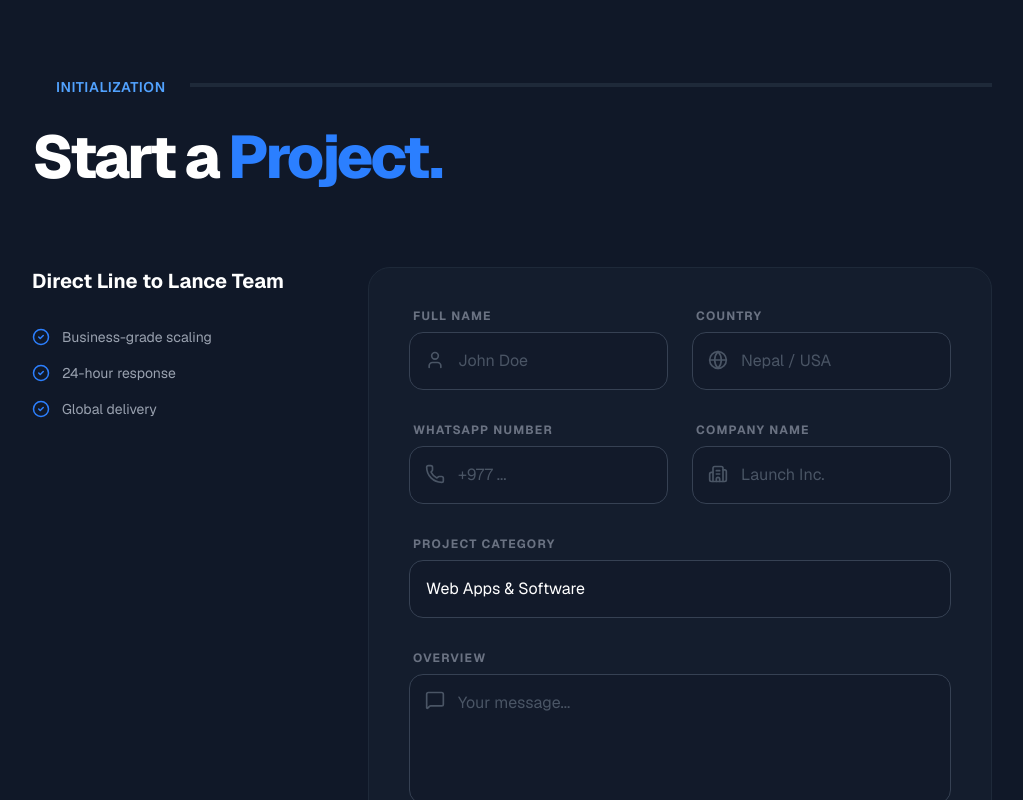
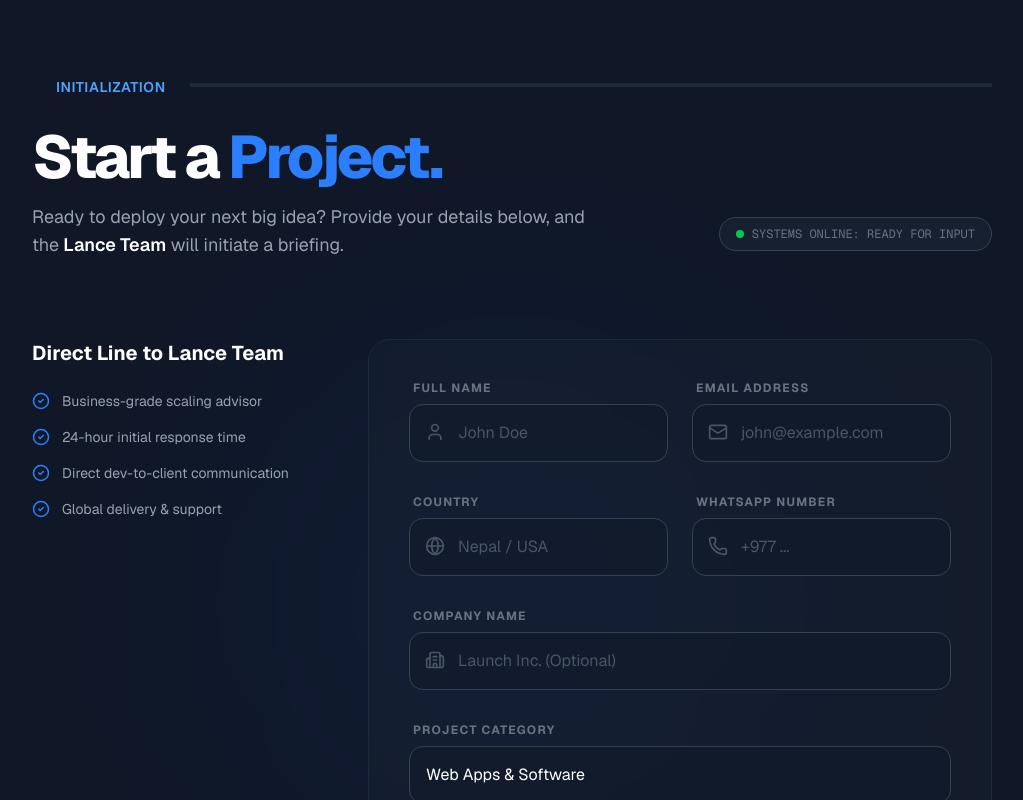
Before and after one commit to EvanSunde/lance-team, a Next.js app: page / in a window 1280 px wide. Shown: the part 4760-5560 px from the top of the page, without its empty margins (128-1151 px from the left). Built offline with nearby package versions, Linux system fonts and the light colour scheme.

Commit message:
Connect with email

```diff
--- a/components/sections/contact.tsx
+++ b/components/sections/contact.tsx
@@ -10,7 +10,8 @@ import {
   Phone,
   CheckCircle2,
   Loader2,
-  Globe
+  Globe,
+  Mail
 } from "lucide-react";
 
 export const ContactSection: FC = () => {
@@ -22,7 +23,7 @@ export const ContactSection: FC = () => {
     e.preventDefault();
     setLoading(true);
 
-    // Replace these 3 strings with your actual EmailJS IDs
+    // Your actual EmailJS Credentials
     const SERVICE_ID = "service_4t7k0pq";
     const TEMPLATE_ID = "template_8t2i3pn";
     const PUBLIC_KEY = "dRkFQQMLo24c7zQyG";
@@ -33,53 +34,105 @@ export const ContactSection: FC = () => {
           setLoading(false);
           setSuccess(true);
           form.current?.reset();
+          // Reset success message after 5 seconds
           setTimeout(() => setSuccess(false), 5000);
         })
         .catch((error) => {
           setLoading(false);
-          alert("Failed to send: " + error.text);
+          alert("Failed to send inquiry. Error: " + error.text);
         });
     }
   };
 
+  // Shared Styles for UI consistency
   const captionStyle = "absolute top-0 left-0 -translate-y-1/2 bg-gray-900 px-6 text-sm text-blue-400 font-semibold uppercase tracking-wider";
   const inputStyle = "w-full bg-gray-900/50 border border-gray-700 rounded-xl px-4 py-4 text-white focus:outline-none focus:border-blue-500 focus:ring-1 focus:ring-blue-500 transition-all placeholder:text-gray-600";
   const labelStyle = "block text-xs font-bold text-gray-500 uppercase tracking-widest mb-2 ml-1";
 
   return (
-    <section id="contact" className="bg-gray-900 py-32 md:py-48 text-gray-200 relative overflow-hidden ">
+    <section id="contact" className="bg-gray-900 py-32 md:py-48 text-gray-200 relative overflow-hidden">
+      {/* Subtle Background Glow */}
+      <div className="absolute top-1/2 left-1/2 -translate-x-1/2 -translate-y-1/2 w-[500px] h-[500px] bg-blue-600/5 blur-[120px] rounded-full pointer-events-none" />
+
       <div className="mx-auto max-w-5xl px-4 sm:px-6 lg:px-8 relative z-10">
 
+        {/* Section Heading */}
         <div className="relative border-t-4 border-gray-800 pt-10 mb-20 text-center md:text-left">
           <span className={captionStyle}>Initialization</span>
-          <h2 className="text-4xl font-extrabold sm:text-6xl text-white tracking-tighter">
-            Start a <span className="text-blue-500">Project.</span>
-          </h2>
+          <div className="flex flex-col md:flex-row md:items-end justify-between gap-6">
+            <div>
+              <h2 className="text-4xl font-extrabold sm:text-6xl text-white tracking-tighter">
+                Start a <span className="text-blue-500">Project.</span>
+              </h2>
+              <p className="mt-4 text-lg text-gray-400 max-w-xl">
+                Ready to deploy your next big idea? Provide your details below, and the
+                <span className="text-white font-semibold"> Lance Team</span> will initiate a briefing.
+              </p>
+            </div>
+            <div className="hidden lg:block pb-2">
+              <div className="flex items-center gap-2 text-xs text-gray-500 font-mono bg-gray-800/50 px-4 py-2 rounded-full border border-gray-700">
+                <span className="w-2 h-2 bg-green-500 rounded-full animate-pulse"></span>
+                SYSTEMS ONLINE: READY FOR INPUT
+              </div>
+            </div>
+          </div>
         </div>
 
         <div className="grid grid-cols-1 lg:grid-cols-3 gap-12">
-          {/* Left Side Info */}
+
+          {/* Left Side: Why Trust Us */}
           <div className="space-y-8">
-            <h3 className="text-white font-bold text-xl">Direct Line to Lance Team</h3>
+            <h3 className="text-white font-bold text-xl mb-6">Direct Line to Lance Team</h3>
             <ul className="space-y-4">
-              {["Business-grade scaling", "24-hour response", "Global delivery"].map((text, i) => (
+              {[
+                "Business-grade scaling advisor",
+                "24-hour initial response time",
+                "Direct dev-to-client communication",
+                "Global delivery & support"
+              ].map((text, i) => (
                 <li key={i} className="flex items-center gap-3 text-sm text-gray-400">
-                  <CheckCircle2 size={18} className="text-blue-500" /> {text}
+                  <CheckCircle2 size={18} className="text-blue-500 flex-shrink-0" />
+                  {text}
                 </li>
               ))}
             </ul>
           </div>
 
-          {/* Form Side */}
+          {/* Right Side: The Form */}
           <div className="lg:col-span-2">
-            <form ref={form} onSubmit={sendEmail} className="grid grid-cols-1 md:grid-cols-2 gap-x-6 gap-y-8 bg-gray-800/30 p-8 md:p-10 rounded-3xl border border-gray-800">
+            <form
+              ref={form}
+              onSubmit={sendEmail}
+              className="grid grid-cols-1 md:grid-cols-2 gap-x-6 gap-y-8 bg-gray-800/30 p-8 md:p-10 rounded-3xl border border-gray-800 backdrop-blur-sm"
+            >
 
               {/* Full Name */}
               <div className="col-span-full md:col-span-1">
                 <label className={labelStyle}>Full Name</label>
                 <div className="relative">
                   <User className="absolute left-4 top-4.5 w-5 h-5 text-gray-600" />
-                  <input name="from_name" type="text" required placeholder="John Doe" className={`${inputStyle} pl-12`} />
+                  <input
+                    name="from_name"
+                    type="text"
+                    required
+                    placeholder="John Doe"
+                    className={`${inputStyle} pl-12`}
+                  />
+                </div>
+              </div>
+
+              {/* Email Address */}
+              <div className="col-span-full md:col-span-1">
+                <label className={labelStyle}>Email Address</label>
+                <div className="relative">
+                  <Mail className="absolute left-4 top-4.5 w-5 h-5 text-gray-600" />
+                  <input
+                    name="user_email"
+                    type="email"
+                    required
+                    placeholder="john@example.com"
+                    className={`${inputStyle} pl-12`}
+                  />
                 </div>
               </div>
 
@@ -88,7 +141,13 @@ export const ContactSection: FC = () => {
                 <label className={labelStyle}>Country</label>
                 <div className="relative">
                   <Globe className="absolute left-4 top-4.5 w-5 h-5 text-gray-600" />
-                  <input name="country" type="text" required placeholder="Nepal / USA" className={`${inputStyle} pl-12`} />
+                  <input
+                    name="country"
+                    type="text"
+                    required
+                    placeholder="Nepal / USA"
+                    className={`${inputStyle} pl-12`}
+                  />
                 </div>
               </div>
 
@@ -97,36 +156,57 @@ export const ContactSection: FC = () => {
                 <label className={labelStyle}>WhatsApp Number</label>
                 <div className="relative">
                   <Phone className="absolute left-4 top-4.5 w-5 h-5 text-gray-600" />
-                  <input name="whatsapp" type="tel" required placeholder="+977 ..." className={`${inputStyle} pl-12`} />
+                  <input
+                    name="whatsapp"
+                    type="tel"
+                    required
+                    placeholder="+977 ..."
+                    className={`${inputStyle} pl-12`}
+                  />
                 </div>
               </div>
 
               {/* Company Name */}
-              <div className="col-span-full md:col-span-1">
+              <div className="col-span-full">
                 <label className={labelStyle}>Company Name</label>
                 <div className="relative">
                   <Building2 className="absolute left-4 top-4.5 w-5 h-5 text-gray-600" />
-                  <input name="company_name" type="text" placeholder="Launch Inc." className={`${inputStyle} pl-12`} />
+                  <input
+                    name="company_name"
+                    type="text"
+                    placeholder="Launch Inc. (Optional)"
+                    className={`${inputStyle} pl-12`}
+                  />
                 </div>
               </div>
 
               {/* Project Category */}
               <div className="col-span-full">
                 <label className={labelStyle}>Project Category</label>
-                <select name="category" className={`${inputStyle} appearance-none bg-gray-900/50`}>
+                <select
+                  name="category"
+                  className={`${inputStyle} appearance-none bg-gray-900/50 cursor-pointer`}
+                >
                   <option>Web Apps & Software</option>
                   <option>AI & Machine Learning</option>
                   <option>Scalable Web Hosting</option>
                   <option>Graphics & Branding</option>
+                  <option>Other / Custom Request</option>
                 </select>
               </div>
 
-              {/* Overview */}
+              {/* Message Section */}
               <div className="col-span-full">
-                <label className={labelStyle}>Overview</label>
+                <label className={labelStyle}>Brief Project Overview</label>
                 <div className="relative">
                   <MessageSquare className="absolute left-4 top-4 w-5 h-5 text-gray-600" />
-                  <textarea name="message" required rows={4} placeholder="Your message..." className={`${inputStyle} pl-12 resize-none`}></textarea>
+                  <textarea
+                    name="message"
+                    required
+                    rows={4}
+                    placeholder="Describe your goals and timeline..."
+                    className={`${inputStyle} pl-12 resize-none`}
+                  ></textarea>
                 </div>
               </div>
 
@@ -135,19 +215,20 @@ export const ContactSection: FC = () => {
                 <button
                   type="submit"
                   disabled={loading}
-                  className="group w-full py-4 bg-blue-600 hover:bg-blue-500 disabled:bg-gray-700 text-white font-black uppercase tracking-widest text-sm rounded-xl transition-all flex items-center justify-center gap-3 shadow-[0_0_20px_rgba(37,99,235,0.3)] active:scale-[0.98]"
+                  className="group w-full py-4 bg-blue-600 hover:bg-blue-500 disabled:bg-gray-800 disabled:cursor-not-allowed text-white font-black uppercase tracking-widest text-sm rounded-xl transition-all flex items-center justify-center gap-3 shadow-[0_0_20px_rgba(37,99,235,0.3)] active:scale-[0.98]"
                 >
                   {loading ? (
                     <Loader2 className="animate-spin" />
                   ) : success ? (
                     "Inquiry Sent Successfully!"
                   ) : (
-                    <>Deploy Inquiry <Send size={18} /></>
+                    <>Deploy Inquiry <Send size={18} className="group-hover:translate-x-1 group-hover:-translate-y-1 transition-transform" /></>
                   )}
                 </button>
               </div>
             </form>
           </div>
+
         </div>
       </div>
     </section>
```
